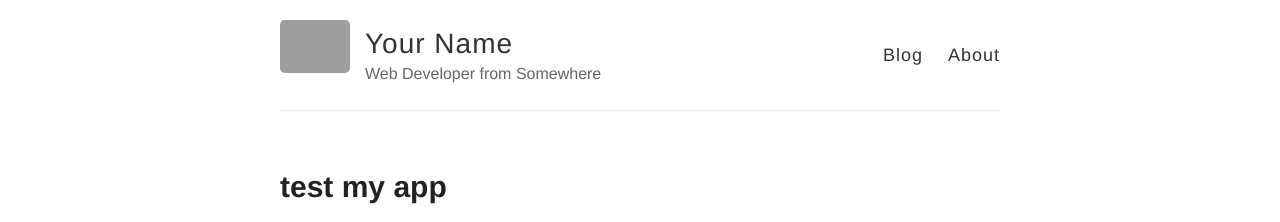
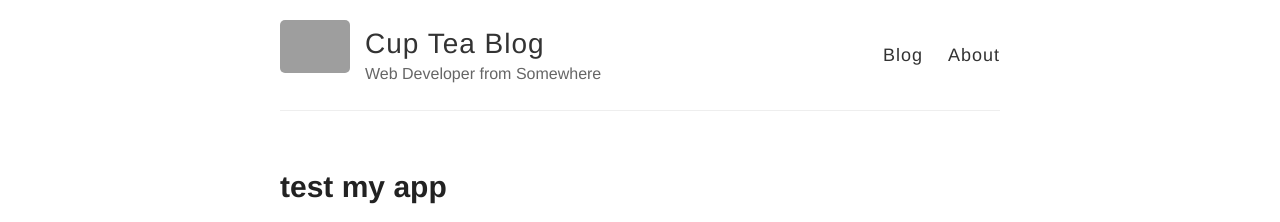
Before and after one commit to Bouchwari2001/Tea-project20, a Jekyll site: the page built from index.html, in a window 1280 px wide. Shown: the top 222 px of the page. Built offline with Jekyll 4.4.1, drawn with Linux system fonts in a browser that asks for light colours; grey boxes are pictures that could not be loaded.

Commit message:
Update _config.yml

```diff
--- a/_config.yml
+++ b/_config.yml
@@ -3,7 +3,7 @@
 #
 
 # Name of your site (displayed in the header)
-name: Your Name
+name: Cup Tea Blog
 
 # Short bio or description (displayed in the header)
 description: Web Developer from Somewhere
@@ -41,13 +41,13 @@ google_analytics:
 
 # Your website URL (e.g. http://barryclark.github.io or http://www.barryclark.co)
 # Used for Sitemap.xml and your RSS feed
-url:
+url: https://tea-cup.me
 
 # If you're hosting your site at a Project repository on GitHub pages
 # (http://yourusername.github.io/repository-name)
 # and NOT your User repository (http://yourusername.github.io)
 # then add in the baseurl here, like this: "/repository-name"
-baseurl: ""
+baseurl: "/Tea-project20"
 
 #
 # !! You don't need to change any of the configuration flags below !!
```
